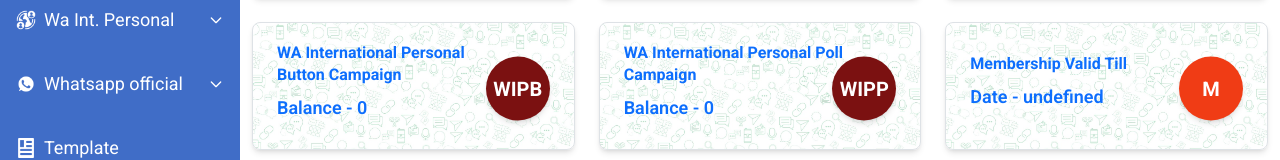
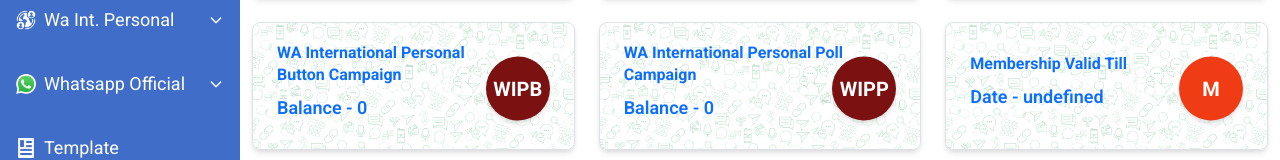
Before and after one commit to amanDigital910/whatsapp_panel_frontend_, a React (Create React App) app: page /dashboard in a window 1280 px wide. Shown: the part 704-864 px from the top of the page. Built offline with nearby package versions, Linux system fonts and the light colour scheme; sample sign-in values are in the browser's storage.

Commit message:
update official WhatsApp icons in sidebar

```diff
--- a/src/components/CustomSideBar.js
+++ b/src/components/CustomSideBar.js
@@ -9,6 +9,7 @@
 import templateIcon from '../assets/icons/template.png';
 import ProfileIcon from '../assets/profile_Logo.png';
 import UserIcon from '../assets/icons/user1.png';
+import whatsappOfficialIcon from '../assets/icons/wp_bulk.png';
 import whatsappIcon from '../assets/icons/whatsapp.png';
 import ProfileImgBG from '../assets/profile_img_logo_bg.jpg';
 import useIsMobile from '../hooks/useMobileSize';
@@ -97,12 +98,12 @@
             ]
         },
         {
-            label: "Whatsapp official",
-            icon: whatsappIcon,
+            label: "Whatsapp Official",
+            icon: whatsappOfficialIcon,
             dropdown: [
                 { label: "Dashboard ", to: "/whatsapp-official-dashboard" },
                 { label: "Send Whatsapp ", to: "/whatsapp-send-official" },
-                { label: "Reports", to: '/whatsapp-send-offica' },
+                { label: "Reports", to: '/whatsapp-reports' },
                 {
                     label: "Whatsapp Setting",
                     subDropdown: [
```
